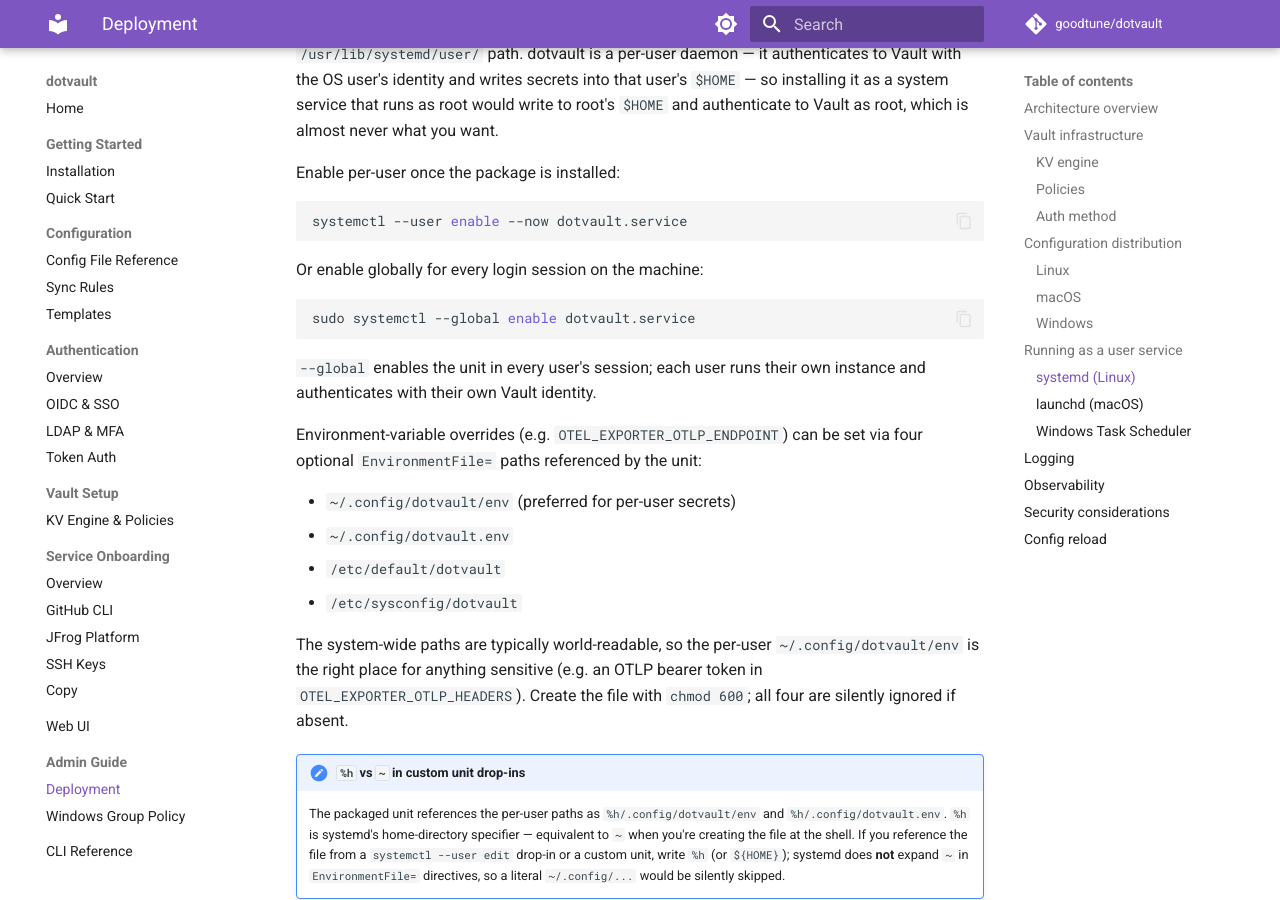
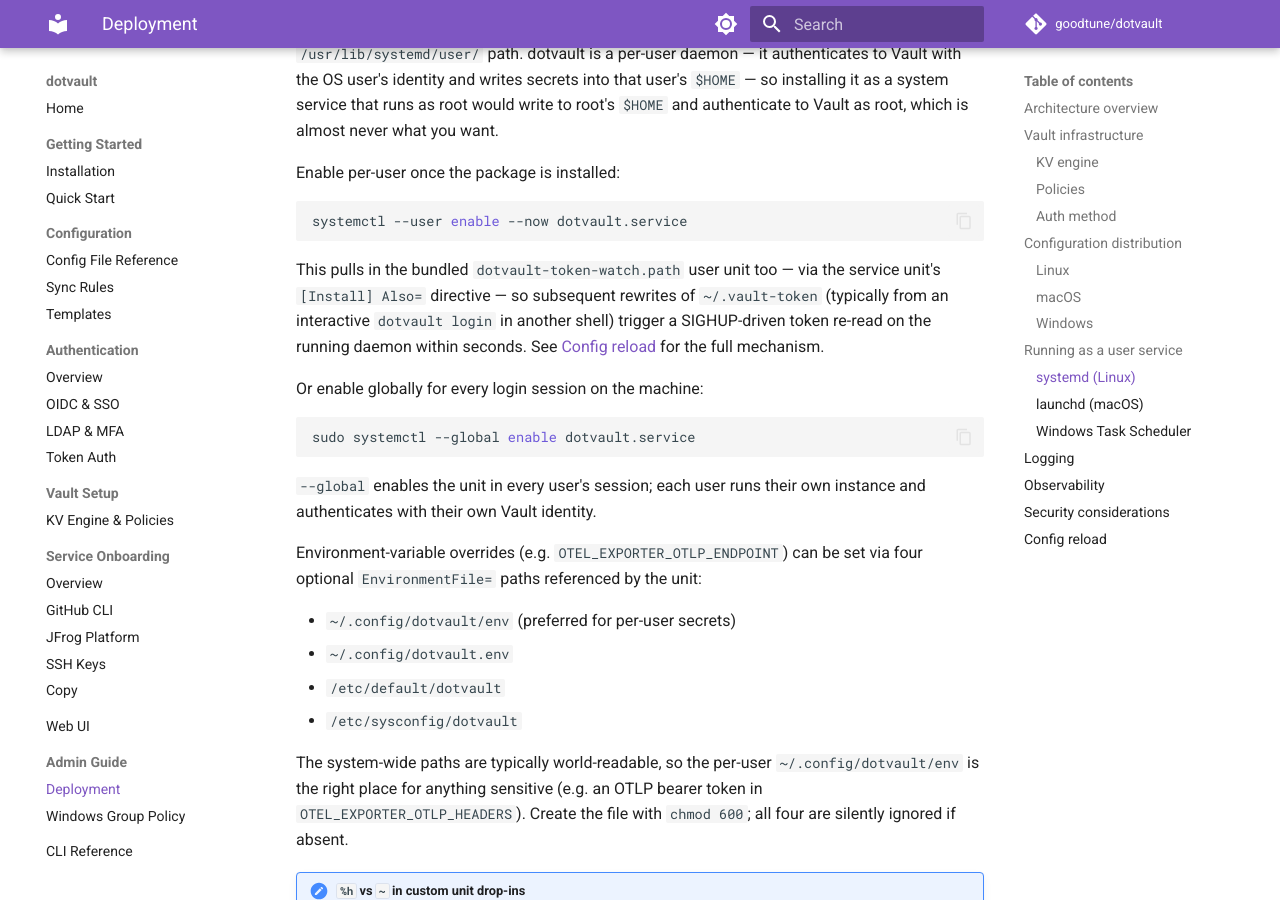
Before and after one commit to goodtune/dotvault, an MkDocs documentation site: the page built from docs/admin/deployment.md, in a window 1280 px wide and 900 px high, scrolled down 2538 px. Built offline with MkDocs 1.6.1 and Material for MkDocs 9.7.7, drawn with Linux system fonts in a browser that asks for light colours; comment, search, counter and statistics services are not loaded.

Commit message:
docs(deployment): surface the token-watch path in the systemd section
The full mechanism for `dotvault-token-watch.path` lives in the Config reload admonition further down, but someone enabling `dotvault.service` would otherwise complete the systemd setup without ever learning that the watcher exists. Adds one sentence after the per-user enable command pointing at the bundled path unit and cross-linking to Config reload, so the feature is discoverable at the point of decision without duplicating the explanation.

Co-Authored-By: Claude Opus 4.7 (1M context) <noreply@anthropic.com>

````diff
--- a/docs/admin/deployment.md
+++ b/docs/admin/deployment.md
@@ -119,6 +119,8 @@ Enable per-user once the package is installed:
 ```sh
 systemctl --user enable --now dotvault.service
 ```
+
+This pulls in the bundled `dotvault-token-watch.path` user unit too — via the service unit's `[Install] Also=` directive — so subsequent rewrites of `~/.vault-token` (typically from an interactive `dotvault login` in another shell) trigger a SIGHUP-driven token re-read on the running daemon within seconds. See [Config reload](#config-reload) for the full mechanism.
 
 Or enable globally for every login session on the machine:
 
````
